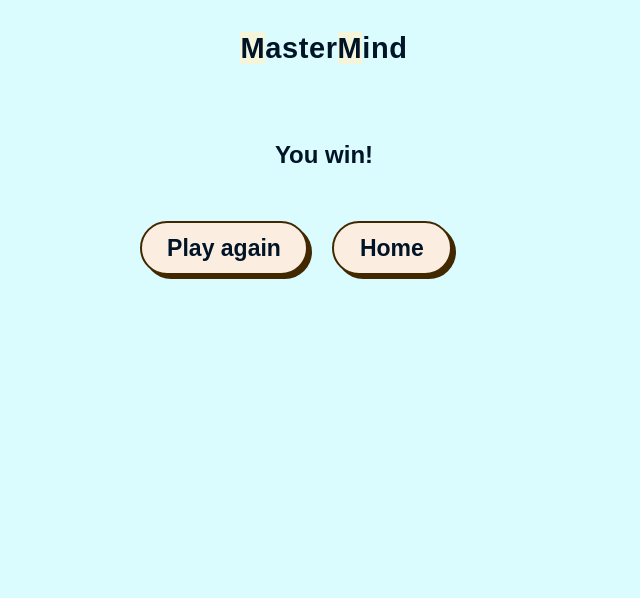
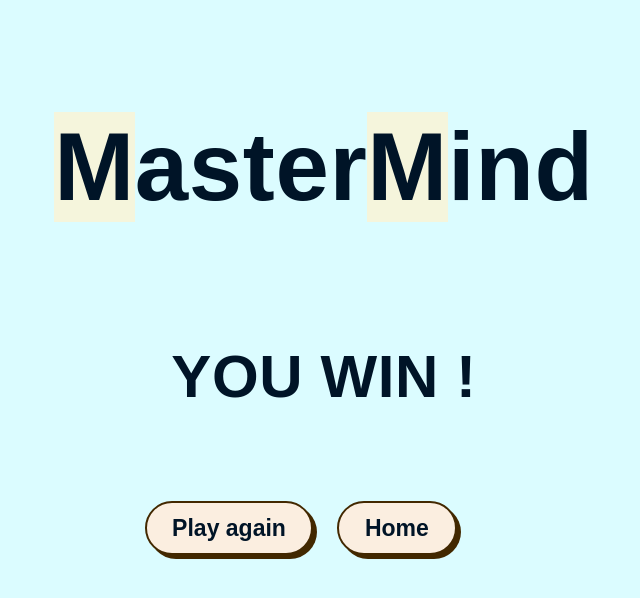
Before and after one commit to antyep/fsd_project3, a plain HTML site: page pages/win.html in a window 1280 px wide. Shown: the whole page, without its empty margins (316-956 px from the left). Drawn offline with Linux system fonts and the light colour scheme.

Commit message:
win-lose screens and rematch buttons

```diff
--- a/css/styles.css
+++ b/css/styles.css
@@ -168,7 +168,7 @@ a:hover, a:active { text-decoration: none; color:black }
 	}
   }
 
-/* color picker */
+/* color picker and board*/
 
 .visible {
 	display: initial;
@@ -248,15 +248,31 @@ a:hover, a:active { text-decoration: none; color:black }
 	font-size: 40px;
 }
 
+/* rematch screens and buttons */
+
 .lose-screen {
 	position: static;
 	display: absolute;
 	justify-content: center;
 	align-items: center;
+	margin-left: 35rem;
 	font-size: 30px;
 	bottom: 25px;
 	letter-spacing: 0.6px;
-	margin-left: 35rem;
+}
+
+.win-screen {
+	position: relative;
+	display: absolute;
+	justify-content: center;
+	align-items: center;
+	bottom: 25px;
+	font-size: 30px;
+	letter-spacing: 0.6px;
+}
+
+.rematch-buttons {
+
 }
 
 .rematch-buttons {
@@ -264,5 +280,6 @@ a:hover, a:active { text-decoration: none; color:black }
 	flex-direction: center;
 	justify-content: center;
 	align-items: center;
-	margin-right: 5rem;
+	margin-top: 25px;
+	margin-right: 70px;
 }
--- a/pages/win.html
+++ b/pages/win.html
@@ -9,12 +9,13 @@
 </head>
 <body>
     <div class="screen">
-        <h2 class="board-title"><span class="board-m1">M</span>aster<span class="board-m2">M</span>ind</h2>
-        <p>
-        <h2>
-            You win!
-        </h2>
-        </p>
+        <h1 class="title"><span class="first-m">M</span>aster<span class="second-m">M</span>ind</h1>
+        <div class="win-screen">
+            <p>
+                <h1><b>
+                YOU WIN !
+                </h1></b>
+            </p>
     </div>
 
     <div class="rematch-buttons">
```
